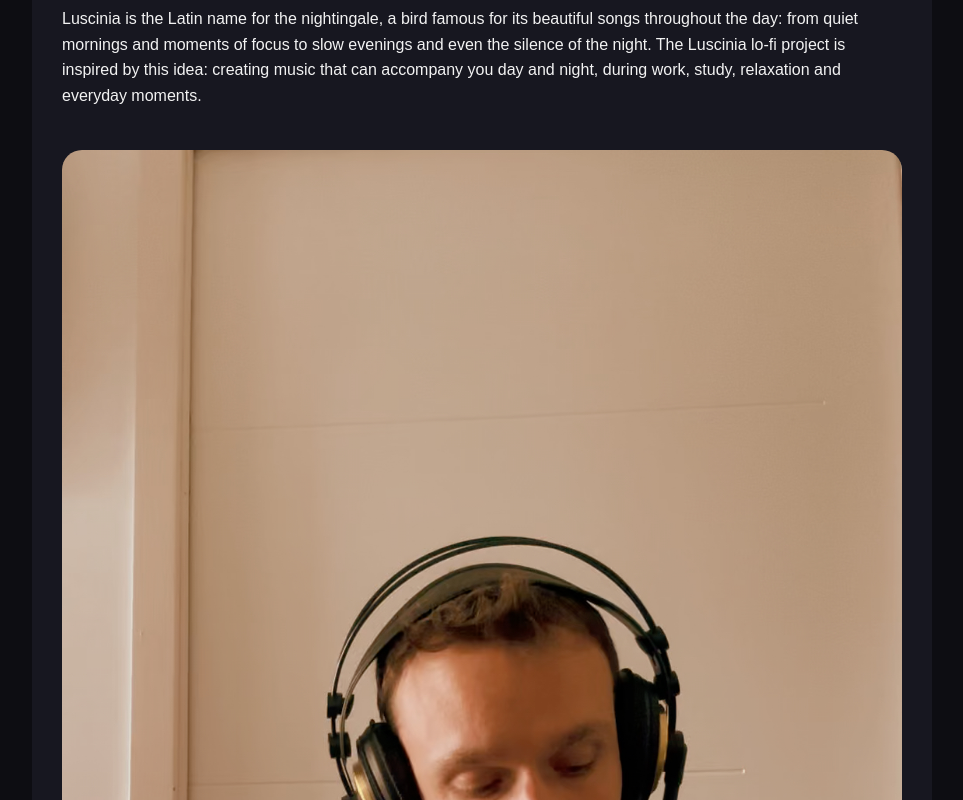
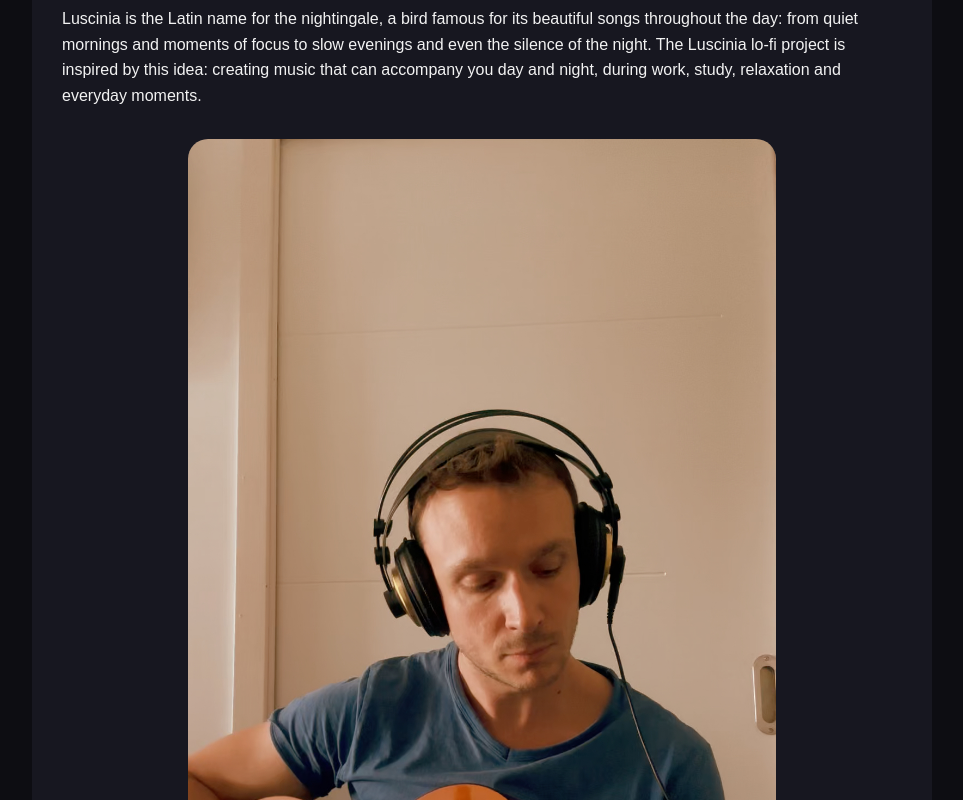
Before and after one commit to Luscinialofi/Luscinia, a plain HTML site: page index.html in a window 1280 px wide. Shown: the part 1160-1960 px from the top of the page, without its empty margins (158-1121 px from the left). Drawn offline with Linux system fonts and the light colour scheme.

Commit message:
Update index.html

```diff
--- a/index.html
+++ b/index.html
@@ -113,9 +113,11 @@ h2 {
 }
 
 .image {
-  width: 100%;
+  width: 70%;
+  max-width: 600px;
+  display: block;
+  margin: 30px auto 0;
   border-radius: 20px;
-  margin-top: 25px;
 }
 
 .links a {
```
